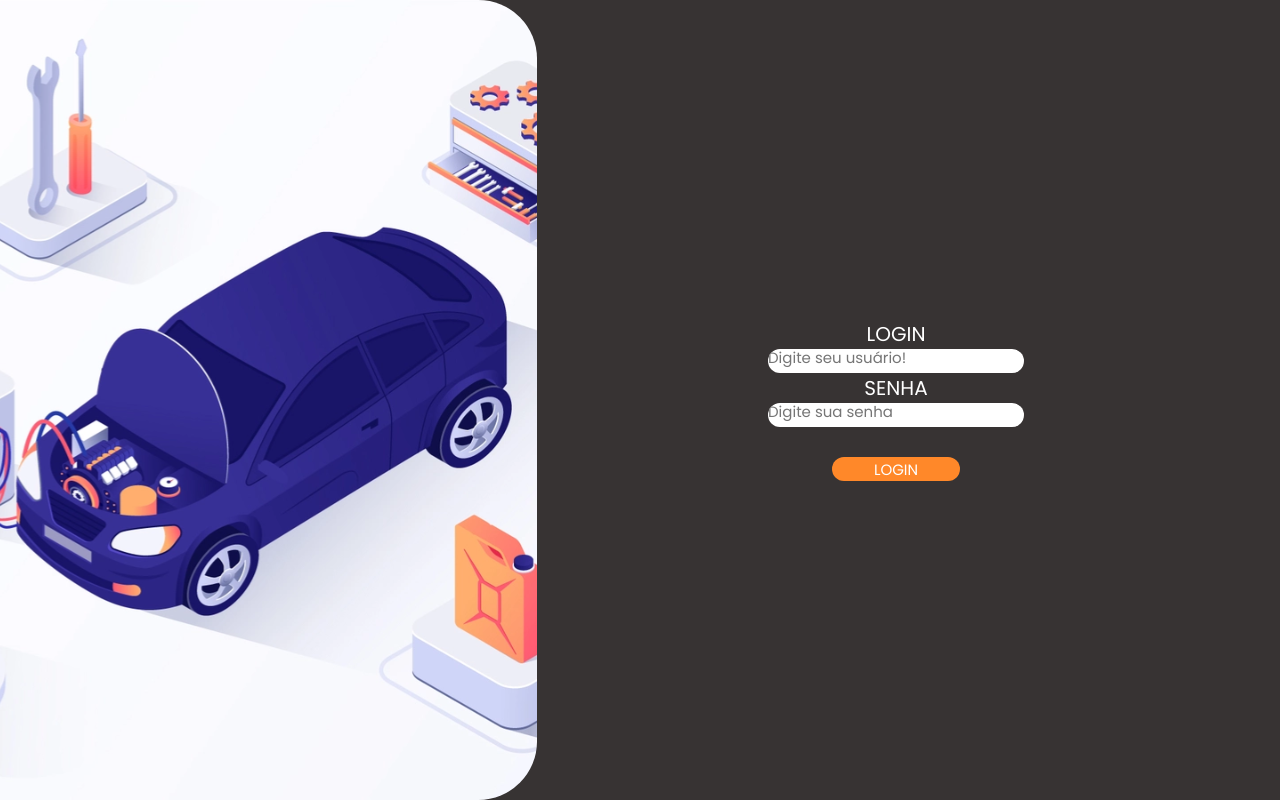
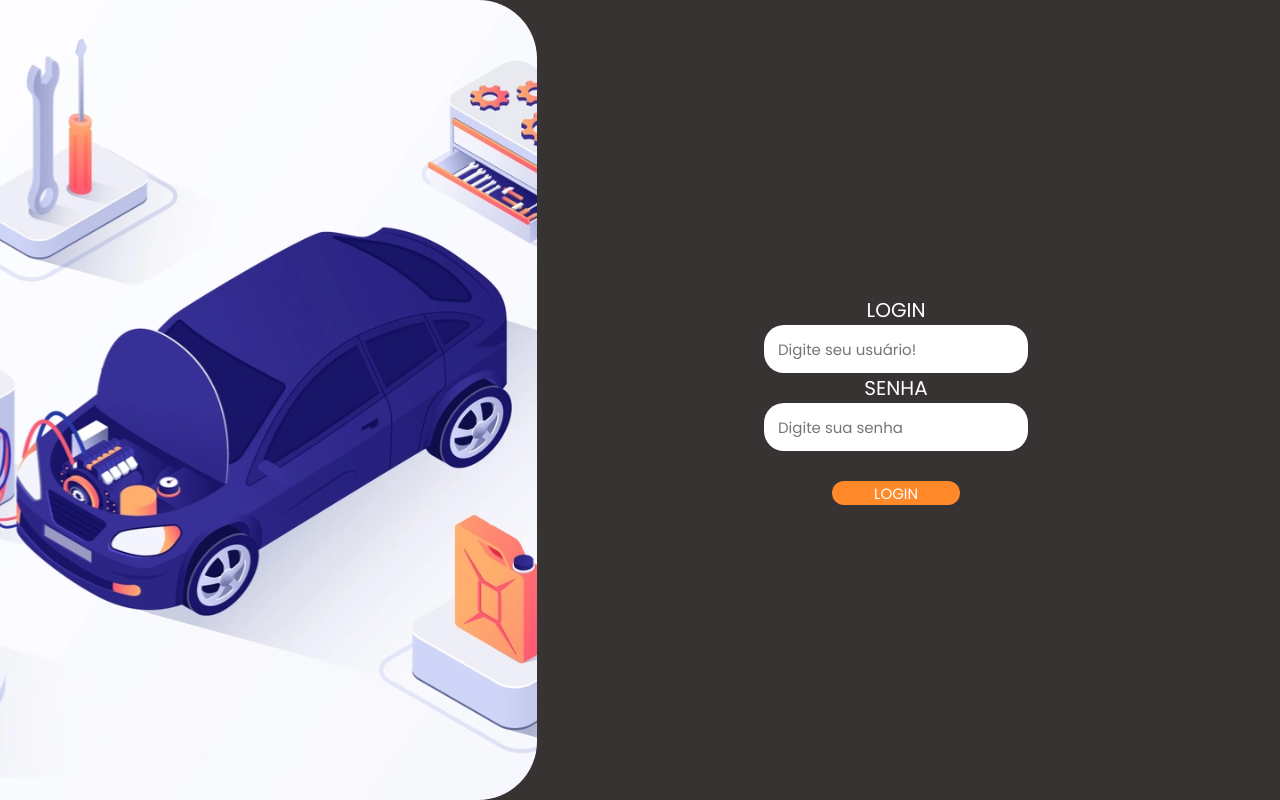
Before and after one commit to Anjinhuh/meet-car, a React (Create React App) app: page / in a window 1280 px wide. Built offline with nearby package versions, Linux system fonts and the light colour scheme.

Commit message:
confidencial

```diff
--- a/package.json
+++ b/package.json
@@ -3,6 +3,7 @@
   "version": "0.1.0",
   "private": true,
   "dependencies": {
+    "@react-google-maps/api": "^2.7.0",
     "@testing-library/jest-dom": "^5.16.2",
     "@testing-library/react": "^12.1.4",
     "@testing-library/user-event": "^13.5.0",
@@ -10,12 +11,14 @@
     "@types/node": "^16.11.26",
     "@types/react": "^17.0.40",
     "@types/react-dom": "^17.0.13",
+    "axios": "^0.26.1",
     "react": "^17.0.2",
     "react-dom": "^17.0.2",
     "react-router-dom": "^5.2.0",
     "react-scripts": "5.0.0",
     "typescript": "^4.6.2",
-    "web-vitals": "^2.1.4"
+    "web-vitals": "^2.1.4",
+    "yarn": "^1.22.18"
   },
   "scripts": {
     "start": "react-scripts start",
--- a/src/pages/login/login.css
+++ b/src/pages/login/login.css
@@ -42,20 +42,24 @@
 }
 .loginForm > input {
     width: 20vw;
-    height: 3vh;
+    height: 5vh;
     border-radius: 20px;
     outline: 0 none;
     border: 0 none;
-
+    display: flex;
+    font-size: 1.5rem;
+    padding: 4px;
 
 }
 .loginForm > input::placeholder{
     display: flex;
-    height: 3vh;
+    height: 5vh;
+    font-size: 1.5rem;
+    padding: 10px;
 
-    font-size: 1.5rem;
 }
 .loginForm > button{
+
     display: flex;
     justify-content: center;
     align-items: center;
--- a/src/pages/login/login.tsx
+++ b/src/pages/login/login.tsx
@@ -12,7 +12,7 @@ export default function LoginPage(){
                 <p>LOGIN</p>
                 <input placeholder='Digite seu usuário!' />
                 <p>SENHA</p>
-                <input placeholder='Digite sua senha' />
+                <input type="password" placeholder='Digite sua senha' />
                 <button>LOGIN</button>
             </div>
         </div>
--- a/src/pages/mainPage/main.tsx
+++ b/src/pages/mainPage/main.tsx
@@ -4,7 +4,7 @@ import './mainPage.css'
 export default function MainPage(){
     return(
         <div className="appMain">
-            oi
+            oic
         </div>
     )
 }
```
Also changed, not shown: src/pages/mainPage/map.tsx (added, +13 -0 lines), 2 other files (tests, documents, lock files or other folders).
